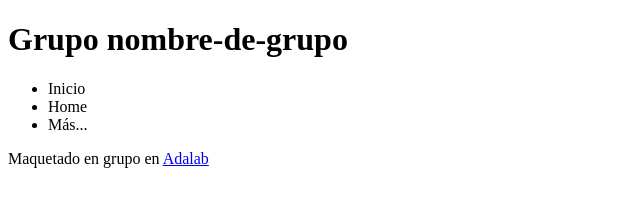
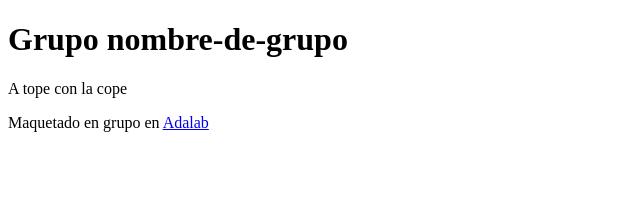
Before and after one commit to mloherr/prueba-git, a plain HTML site: page index.html in a window 1280 px wide. Shown: the whole page, without its empty margins (0-640 px from the left). Drawn offline with Linux system fonts and the light colour scheme.

Commit message:
Por favor Maria no te lo cargues

```diff
--- a/index.html
+++ b/index.html
@@ -8,14 +8,9 @@
   <body>
     <header>
       <h1>Grupo nombre-de-grupo</h1>
-      <ul>
-        <li>Inicio</li>
-        <li>Home</li>
-        <li>Más...</li>
-      </ul>
     </header>
     <main>
-      <section class="motivacion"></section>
+      <section class="motivacion">A tope con la cope</section>
       <section class="contenido"></section>
     </main>
     <footer>
```
